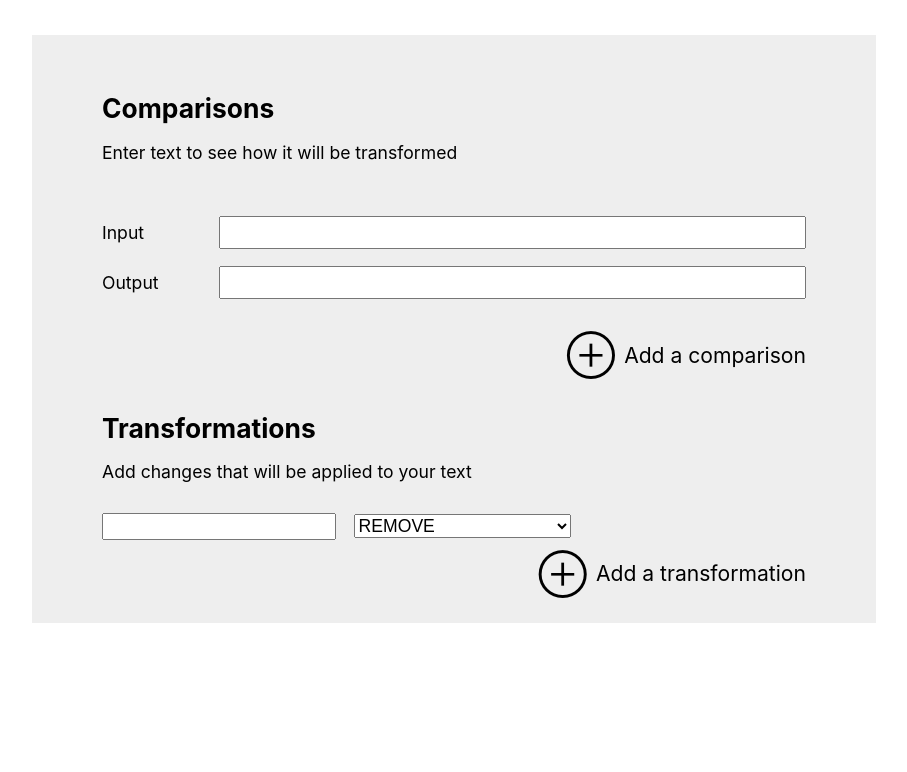
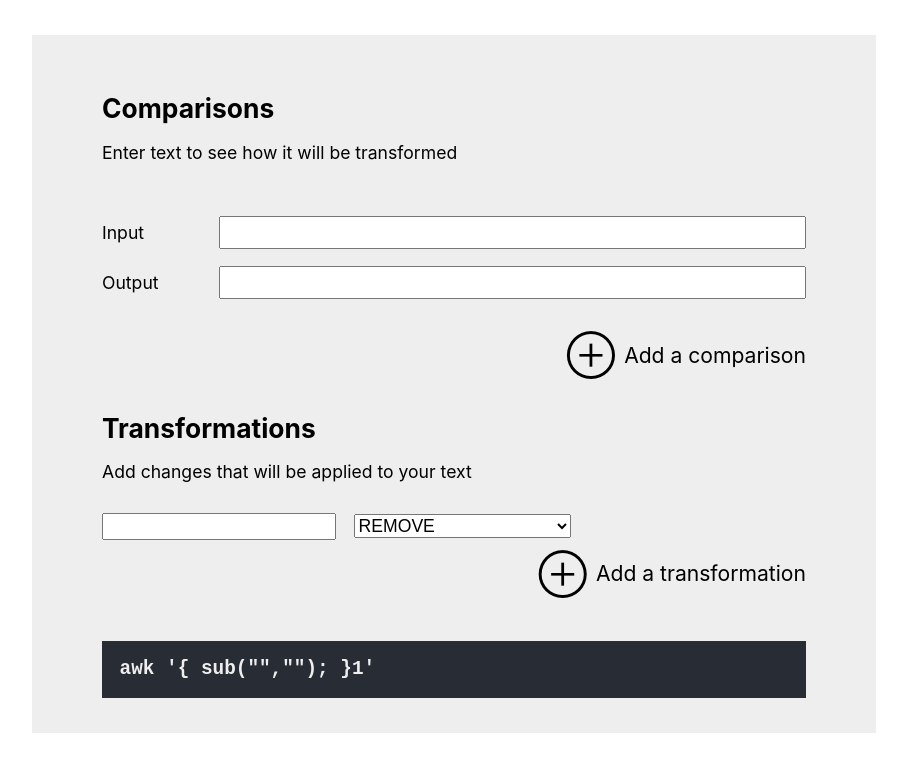
Before and after one commit to batzlerg/renamer, a React (Create React App) app: page / in a window 1280 px wide. Shown: the top 772 px of the page, without its empty margins (186-1093 px from the left). Built offline with nearby package versions, Linux system fonts and the light colour scheme.

Commit message:
add BASH_TRANSFORMS and display for one-liner shell cmd

```diff
--- a/src/App.js
+++ b/src/App.js
@@ -1,6 +1,7 @@
 import React from 'react';
 import ComparisonRowContainer from './components/Comparison/ComparisonRowContainer';
 import TransformRowContainer from './components/Transformation/TransformRowContainer';
+import ShellCommand from './components/Export/ShellCommand';
 import CONSTS from './constants';
 import './App.css';
 
@@ -118,6 +119,7 @@ class App extends React.Component {
           onRemoveTransformation={this.onRemoveTransformation}
           onUpdateTransformation={this.onUpdateTransformation}
         />
+        <ShellCommand transformations={this.state.transformations}/>
       </div>
     );
   }
--- /dev/null
+++ b/src/components/Export/ShellCommand.css
@@ -0,0 +1,19 @@
+.shellCommand {
+  background-color: #282C34;
+  /* min-width: 15rem; */
+  color: #eee;
+  padding: 1rem;
+  font-family: "Courier New", Courier, "Lucida Sans Typewriter", "Lucida Typewriter", monospace;
+  font-weight: bold;
+  font-size: 1.1rem;
+
+  display: flex;
+  flex-wrap: nowrap;
+  overflow-x: auto;
+
+}
+
+.shellCommand p {
+  flex: 0 0 auto;
+  margin: 0;
+}
--- /dev/null
+++ b/src/components/Export/ShellCommand.js
@@ -0,0 +1,33 @@
+import React from 'react';
+import CONSTS from '../../constants';
+import './ShellCommand.css';
+
+function ShellCommand(props) {
+  console.log(CONSTS);
+  let commands = [];
+  // iterator declaration
+  if (props.renameDirectoryFiles) {
+    commands.push(`for f in [[directory]]*; do mv \"$f\" \"$(echo $f | `);
+  }
+  commands.push('awk \'{');
+  // loop over transformations to pipe to sed
+  for (let t of props.transformations) {
+    console.log(t);
+    commands.push(CONSTS.BASH_TRANSFORMS[t.type](
+      t.text,
+      t.insert || '' // todo: change to ||
+    ).command);
+  }
+  commands.push('}1\'')
+  if (props.renameDirectoryFiles) {
+    commands.push(')\"; done');
+  }
+
+  return (
+    <div className='shellCommand'>
+      <p>{ commands.reduce((acc, curr) => `${acc} ${curr}`) }</p>
+    </div>
+  );
+}
+
+export default ShellCommand;
--- a/src/components/Transformation/TransformRowContainer.css
+++ b/src/components/Transformation/TransformRowContainer.css
@@ -1,5 +1,5 @@
 .transformRowContainer {
-  margin-bottom: 2rem;
+  margin-bottom: 5rem;
 }
 
 .rows {
--- a/src/constants.js
+++ b/src/constants.js
@@ -43,7 +43,30 @@ const JS_TRANSFORMS = {
       base.slice(i + input.length, base.length)
     ].reduce((acc, curr) => acc + curr);
   }
-}
+};
+
+const BASH_TRANSFORMS = {
+  'remove': input => ({
+    util: 'awk',
+    command: `sub(\"${input}\",\"\");`
+  }),
+  'remove all': input => ({
+    util: 'awk',
+    command: `gsub(\"${input}\",\"\");`
+  }),
+  'replace': (input, insert) => ({
+    util: 'awk',
+    command: `sub(\"${input}\",\"${insert}\");`
+  }),
+  'add before': (input, insert) => ({
+    util: 'awk',
+    command: `sub(\"${input}\",\"${insert}${input}\");`
+  }),
+  'add after': (input, insert) => ({
+    util: 'awk',
+    command: `sub(\"${input}\",\"${input}${insert}\");`
+  }),
+};
 
 export default {
   TRANSFORM_TYPES: [
@@ -58,5 +81,6 @@ export default {
     'add before',
     'add after'
   ],
-  JS_TRANSFORMS
+  JS_TRANSFORMS,
+  BASH_TRANSFORMS
 }
```
